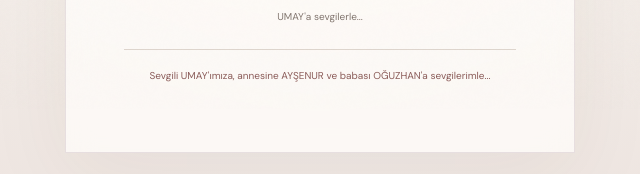
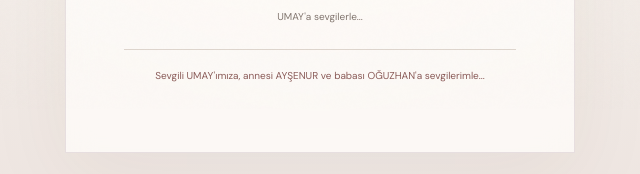
Before and after one commit to AbdurrahmanOzmen/umay-dijital-anilar, a plain HTML site: page index.html in a window 1280 px wide. Shown: the part 691-865 px from the top of the page, 320-960 px from the left. Drawn offline with nearby package versions, Linux system fonts and the light colour scheme.

Commit message:
Update index.html

```diff
--- a/index.html
+++ b/index.html
@@ -30,7 +30,7 @@
         <p id="gateError" class="error" role="status"></p>
       </form>
       <p class="tiny">UMAY'a sevgilerle... </p>
-      <p class="security-note"> Sevgili UMAY'ımıza, annesine AYŞENUR ve babası OĞUZHAN'a sevgilerimle...</p>
+      <p class="security-note"> Sevgili UMAY'ımıza, annesi AYŞENUR ve babası OĞUZHAN'a sevgilerimle...</p>
     </div>
   </div>
 
```
